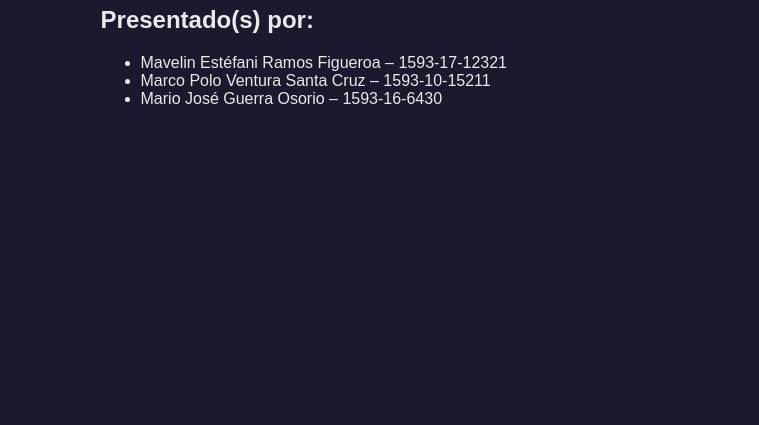
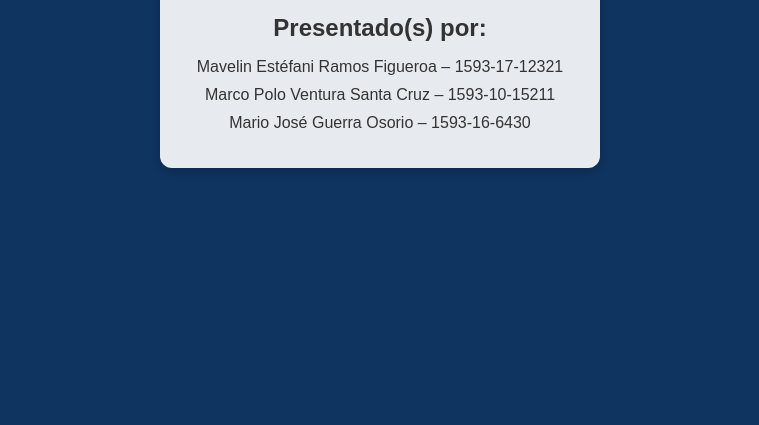
Before and after one commit to mguerrao1/Implementaciones, a website: page public/dashboard.html in a window 1280 px wide. Shown: the part 375-800 px from the top of the page, without its empty margins (260-1019 px from the left). Drawn offline with Linux system fonts and the light colour scheme.

Commit message:
Update style.css

```diff
--- a/public/style.css
+++ b/public/style.css
@@ -1,4 +1,4 @@
-/* Fondo general de la página */
+
 body {
     display: flex;
     justify-content: center;
@@ -10,7 +10,7 @@ body {
     color: #eaeaea;
 }
 
-/* Contenedor del formulario de login */
+
 .login-container {
     background: #16213e;
     padding: 30px;
@@ -20,13 +20,13 @@ body {
     width: 320px;
 }
 
-/* Título del formulario */
+
 .login-container h2 {
     color: #e94560;
     margin-bottom: 20px;
 }
 
-/* Campos de entrada */
+
 input {
     width: 90%;
     padding: 12px;
@@ -37,14 +37,14 @@ input {
     color: #eaeaea;
 }
 
-/* Cambio de color al hacer foco en el campo de entrada */
+
 input:focus {
     border-color: #e94560;
     outline: none;
     background-color: #222f5b;
 }
 
-/* Botón de inicio de sesión */
+
 button {
     width: 60%;
     padding: 12px;
@@ -55,4 +55,62 @@ button {
     cursor: pointer;
     font-weight: bold;
     font-size: 1em;
-    transition: background-color
+    transition: background-color 0.3s ease;
+}
+
+
+button:hover {
+    background-color: #d7374a;
+}
+
+
+#message {
+    color: #ff4d4d;
+    font-size: 0.9em;
+    margin-top: 15px;
+}
+
+body {
+    margin: 0;
+    font-family: Arial, sans-serif;
+    background: linear-gradient(to right, #0f3460, #0f3460);
+    color: white;
+}
+
+.container {
+    display: flex;
+    flex-direction: column;
+    justify-content: center;
+    align-items: center;
+    height: 100vh;
+    text-align: center;
+}
+
+
+.card {
+    background: rgba(255, 255, 255, 0.9);
+    color: #333;
+    border-radius: 12px;
+    box-shadow: 0 4px 10px rgba(0, 0, 0, 0.2);
+    padding: 20px;
+    width: 400px;
+    margin: 20px;
+}
+
+h1 {
+    font-size: 2.5em;
+    margin-bottom: 20px;
+}
+
+h2 {
+    margin-bottom: 15px;
+}
+
+ul {
+    list-style-type: none;
+    padding: 0;
+}
+
+li {
+    margin: 10px 0;
+}
```
